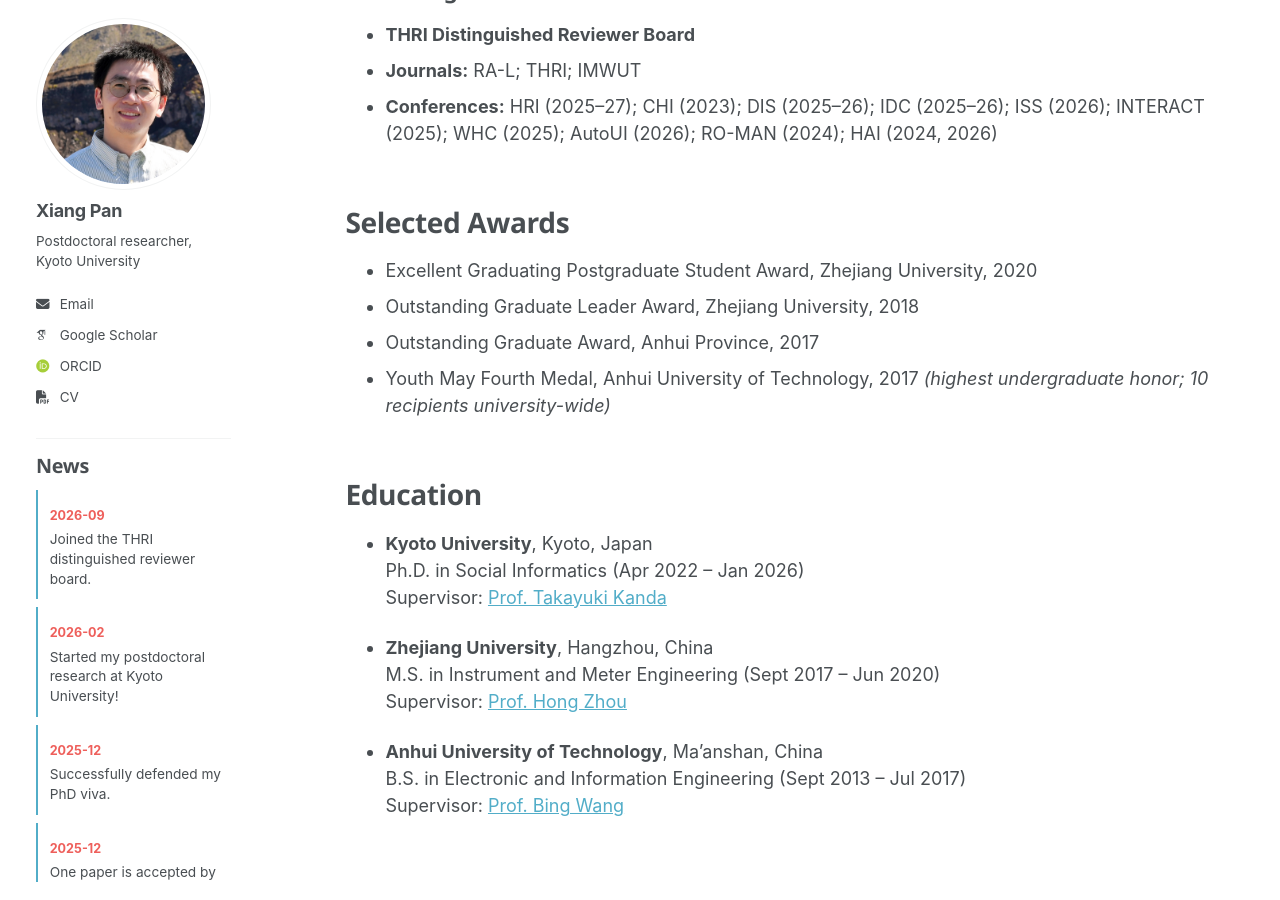
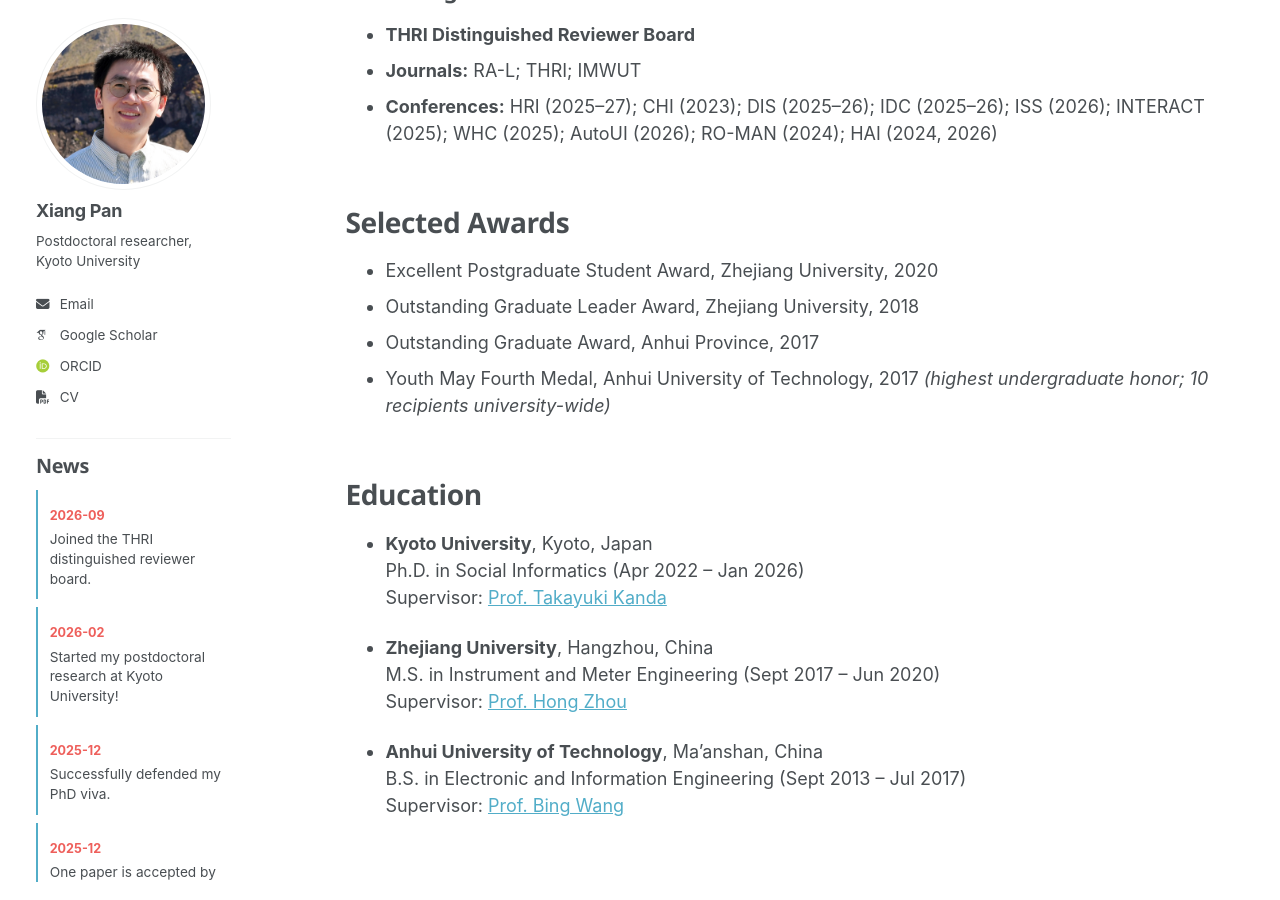
Before and after one commit to pan-xiang/pan-xiang.github.io, a Jekyll site: the page built from _pages/about.md, in a window 1280 px wide and 900 px high, scrolled down 1516 px. Built offline with Jekyll 4.4.1, drawn with Linux system fonts in a browser that asks for light colours; some web fonts are replaced.

Commit message:
Update about.md

```diff
--- a/_pages/about.md
+++ b/_pages/about.md
@@ -70,7 +70,7 @@ I welcome opportunities for research collaboration on these topics and in relate
 
 
 # Selected Awards
-- Excellent Graduating Postgraduate Student Award, Zhejiang University, 2020
+- Excellent Postgraduate Student Award, Zhejiang University, 2020
 - Outstanding Graduate Leader Award, Zhejiang University, 2018
 - Outstanding Graduate Award, Anhui Province, 2017
 - Youth May Fourth Medal, Anhui University of Technology, 2017 *(highest undergraduate honor; 10 recipients university-wide)*
```
